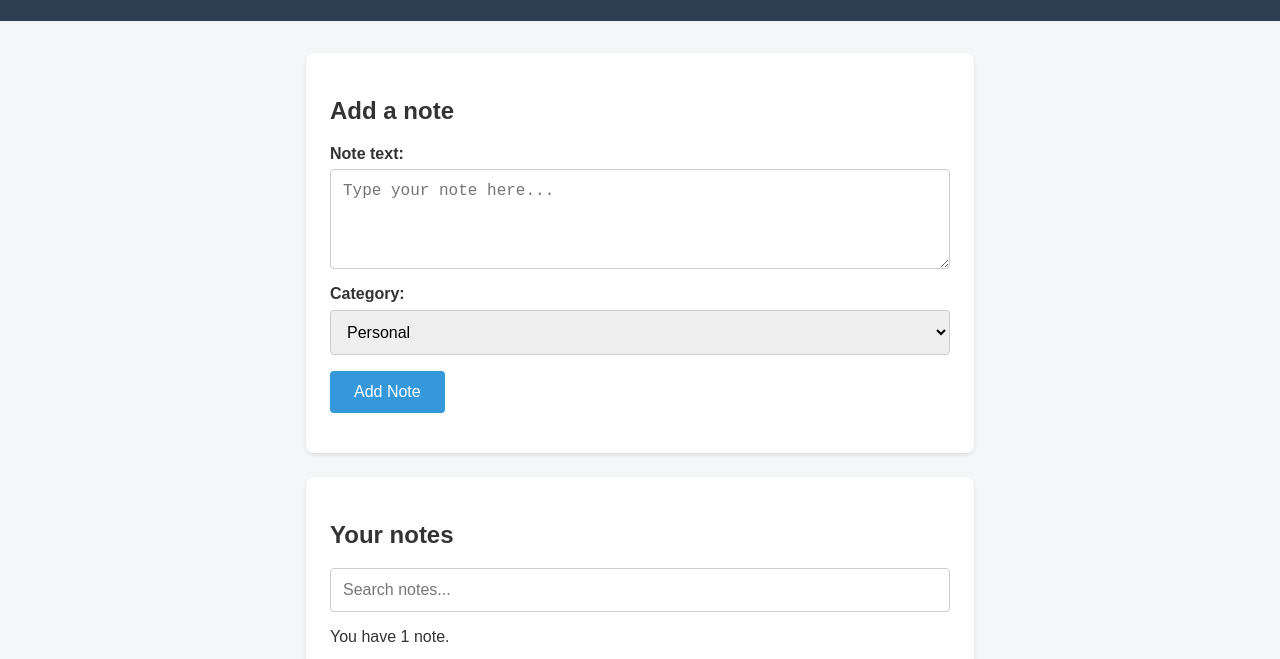
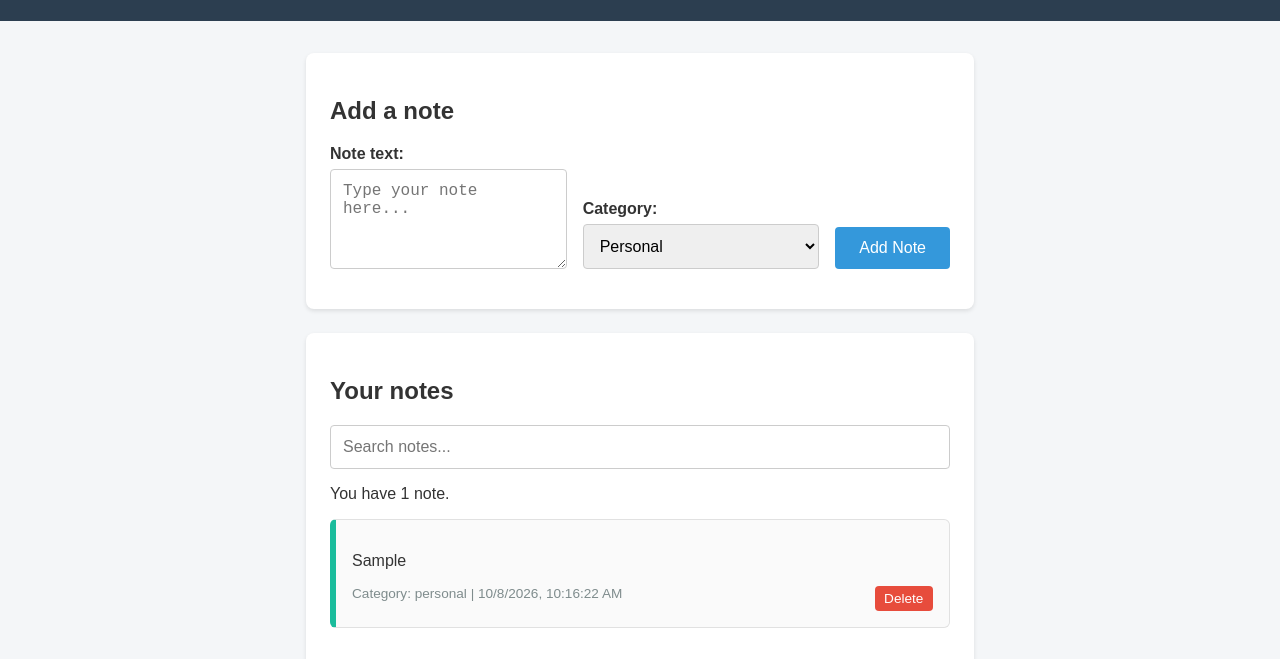
Before and after one commit to SandisiweP/quicknotes-app, a plain HTML site: page index.html in a window 1280 px wide. Both pictures are taken after typing "Sample" into the empty fields and a click on the button "Add Note". Shown: the part 90-749 px from the top of the page. Drawn offline with Linux system fonts and the light colour scheme.

Commit message:
Refactor DOM creation, CSS layout, and README documentation

```diff
--- a/script.js
+++ b/script.js
@@ -1,12 +1,12 @@
 let notes = [];
 
-const noteForm = document.getElementById("note-form");
-const noteInput = document.getElementById("note-input");
-const noteCategory = document.getElementById("note-category");
-const errorMessage = document.getElementById("error-message");
-const notesList = document.getElementById("notes-list");
-const noteCount = document.getElementById("note-count");
-const searchInput = document.getElementById("search-input");
+const noteForm = document.querySelector("#note-form");
+const noteInput = document.querySelector("#note-input");
+const noteCategory = document.querySelector("#note-category");
+const errorMessage = document.querySelector("#error-message");
+const notesList = document.querySelector("#notes-list");
+const noteCount = document.querySelector("#note-count");
+const searchInput = document.querySelector("#search-input");
 
 // Load notes from localStorage on startup
 function loadNotes() {
@@ -34,7 +34,7 @@ function updateCountText() {
     }
 }
 
-// Render notes to DOM with search filtering
+// Render notes to DOM using createElement and textContent
 function renderNotes() {
     const query = searchInput.value.toLowerCase().trim();
 
@@ -45,7 +45,9 @@ function renderNotes() {
     notesList.innerHTML = "";
 
     if (filtered.length === 0 && notes.length > 0) {
-        notesList.innerHTML = "<li>No notes match your search.</li>";
+        const li = document.createElement("li");
+        li.textContent = "No notes match your search.";
+        notesList.appendChild(li);
         updateCountText();
         return;
     }
@@ -54,25 +56,35 @@ function renderNotes() {
         const li = document.createElement("li");
         li.className = `note-card category-${note.category}`;
 
-        li.innerHTML = `
-            <p class="note-text">${escapeHtml(note.text)}</p>
-            <div class="note-meta">
-                <span><strong>Category:</strong> ${note.category} | <em>${note.createdAt}</em></span>
-                <button class="delete-btn" onclick="deleteNote(${note.id})">Delete</button>
-            </div>
-        `;
+        const p = document.createElement("p");
+        p.className = "note-text";
+        p.textContent = note.text; // Safe text assignment preventing XSS
+
+        const metaDiv = document.createElement("div");
+        metaDiv.className = "note-meta";
+
+        const span = document.createElement("span");
+        span.textContent = `Category: ${note.category} | ${note.createdAt}`;
+
+        const deleteBtn = document.createElement("button");
+        deleteBtn.className = "delete-btn";
+        deleteBtn.textContent = "Delete";
+
+        // Bind addEventListener directly instead of inline onclick
+        deleteBtn.addEventListener("click", () => {
+            deleteNote(note.id);
+        });
+
+        metaDiv.appendChild(span);
+        metaDiv.appendChild(deleteBtn);
+
+        li.appendChild(p);
+        li.appendChild(metaDiv);
+
         notesList.appendChild(li);
     });
 
     updateCountText();
-}
-
-// Basic helper to prevent HTML injection
-function escapeHtml(text) {
-    return text
-        .replace(/&/g, "&amp;")
-        .replace(/</g, "&lt;")
-        .replace(/>/g, "&gt;");
 }
 
 // Form submission handler
@@ -81,7 +93,6 @@ noteForm.addEventListener("submit", (e) => {
     const text = noteInput.value;
     const trimmed = text.trim();
 
-    // Validation checks
     if (trimmed === "") {
         errorMessage.textContent = "Please type a note first.";
         return;
@@ -91,7 +102,6 @@ noteForm.addEventListener("submit", (e) => {
         return;
     }
 
-    // Clear error on valid submission
     errorMessage.textContent = "";
 
     const newNote = {
@@ -109,11 +119,11 @@ noteForm.addEventListener("submit", (e) => {
 });
 
 // Delete individual note
-window.deleteNote = function(id) {
+function deleteNote(id) {
     notes = notes.filter(note => note.id !== id);
     saveNotes();
     renderNotes();
-};
+}
 
 // Search listener
 searchInput.addEventListener("input", () => {
--- a/style.css
+++ b/style.css
@@ -40,8 +40,16 @@ header p {
     margin-bottom: 1.5rem;
 }
 
-.form-group {
-    margin-bottom: 1rem;
+/* Horizontal Flexbox layout for desktop form controls */
+.card form {
+    display: flex;
+    gap: 1rem;
+    align-items: flex-end;
+}
+
+.card form .form-group {
+    flex: 1;
+    margin-bottom: 0;
     display: flex;
     flex-direction: column;
 }
@@ -72,6 +80,7 @@ button[type="submit"] {
     border-radius: 4px;
     font-size: 1rem;
     cursor: pointer;
+    height: 42px; /* Aligns smoothly with inputs */
 }
 
 button[type="submit"]:hover {
@@ -141,8 +150,23 @@ footer {
     font-size: 0.9rem;
 }
 
+/* Media query to adapt form controls into a vertical column on mobile screens */
 @media (max-width: 600px) {
     .main-container {
         padding: 0 0.5rem;
     }
+
+    .card form {
+        flex-direction: column;
+        align-items: stretch;
+    }
+
+    .card form .form-group {
+        margin-bottom: 1rem;
+    }
+
+    button[type="submit"] {
+        width: 100%;
+        height: auto;
+    }
 }
```
Also changed, not shown: 1 other file.
